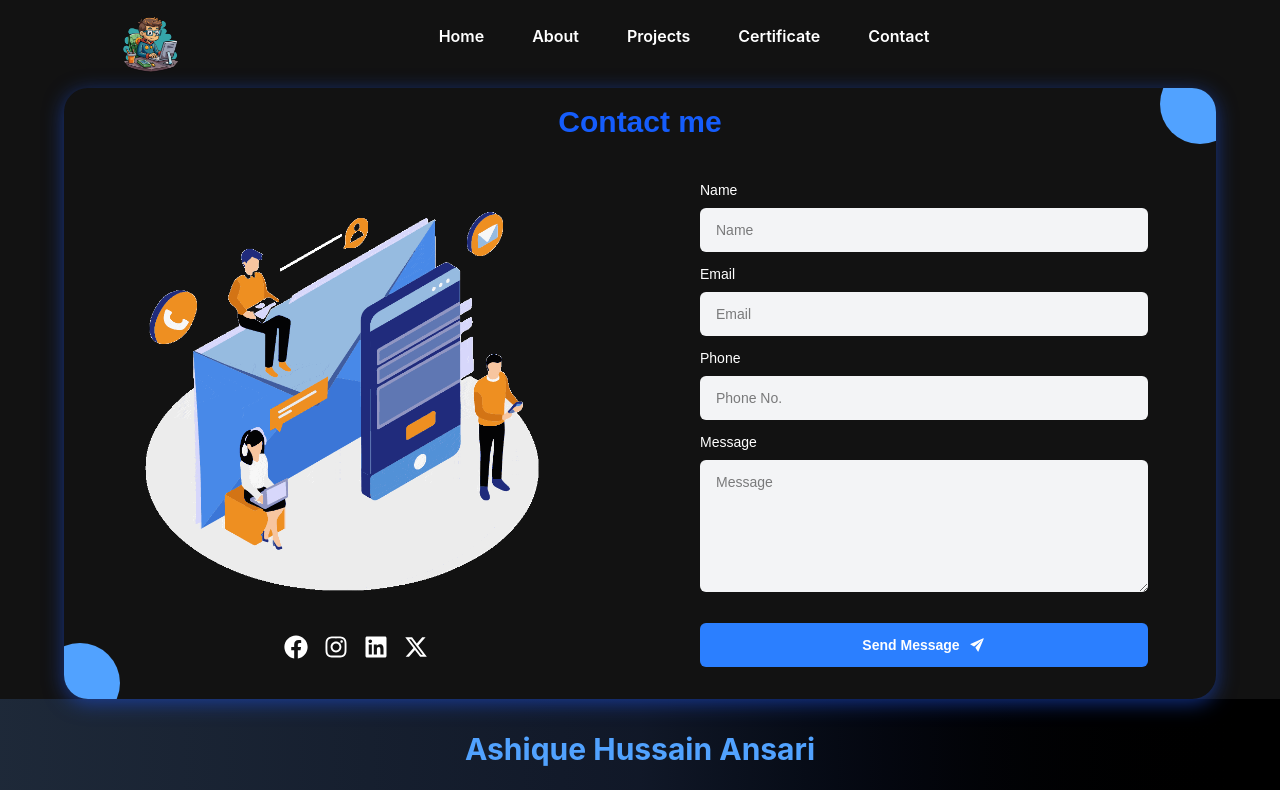
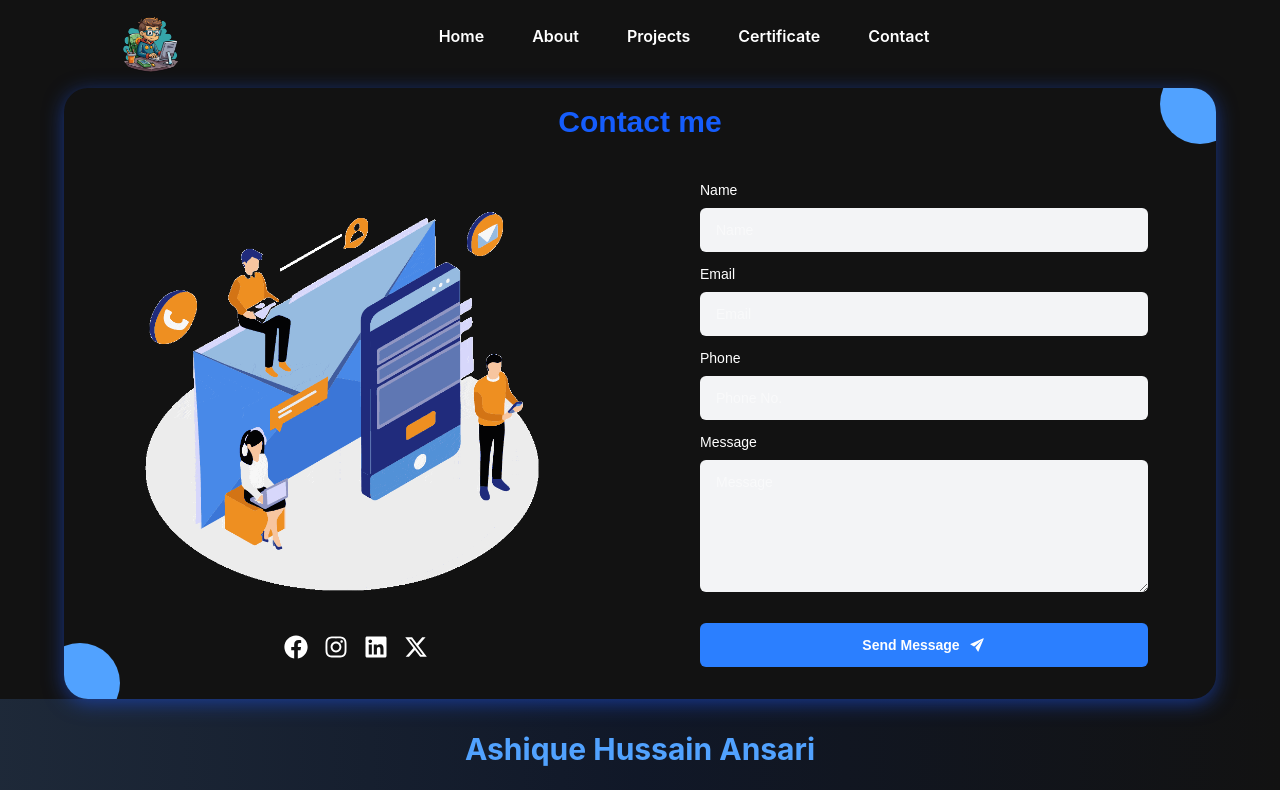
Before and after one commit to AshiqueHussain00/Ashique_Portfolio, a React (Vite) app: page /contact in a window 1280 px wide. Shown: the top 790 px of the page. Built offline with nearby package versions, Linux system fonts and the light colour scheme.

Commit message:
code updated

```diff
--- a/src/index.css
+++ b/src/index.css
@@ -78,16 +78,7 @@ body.dark-mode .navbar a:hover {
   --color-warning: #FF8A00;
   --color-danger: #EA4B48;
   --color-pink: #C2185B;
-/* --- Custom Black Scale 100-900 --- */
-  --color-black-100: #F5F5F5; /* Near White / Lightest Gray */
-  --color-black-200: #E5E5E5;
-  --color-black-300: #D4D4D4;
-  --color-black-400: #A3A3A3; /* Muted Text */
-  --color-black-500: #737373; /* Neutral Gray */
-  --color-black-600: #525252;
-  --color-black-700: #262626; /* Surface / Card Borders */
-  --color-black-800: #171717; /* Card Backgrounds */
-  --color-black-900: #000000; /* Pure OLED Black Background */
+
 
   /* --- Primary Brand (EcoBazar Green) --- */
   --color-brand-primary: #00B207;
--- a/src/pages/Contact.jsx
+++ b/src/pages/Contact.jsx
@@ -190,7 +190,7 @@ function Contact() {
                                 placeholder="Message"
                                 rows="6"
                                 {...register('message', { required: 'Message is required' })}
-                                className="w-full px-4 pt-3 text-sm bg-gray-100 rounded-md text-black-900 outline-blue-600 focus-within:bg-transparent"
+                                className="w-full px-4 pt-3 text-sm bg-gray-100 rounded-md text-black-900 outline-blue-600"
                             />
                             {errors.message && (
                                 <p className="text-xs text-red-500">{errors.message.message}</p>
```
